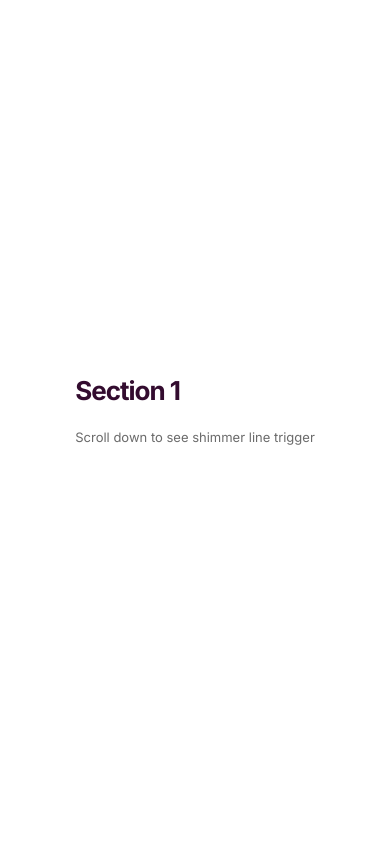
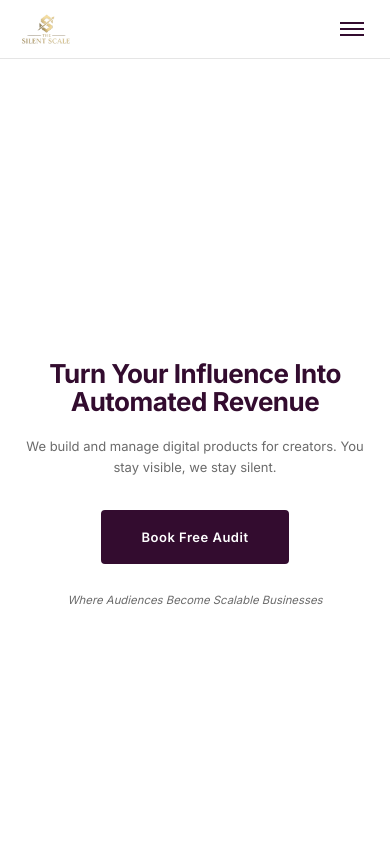
Before and after one commit to jennimmartin/the-silent-scale, a React (Vite) app: page / in a window 390 px wide. Shown: the top 844 px of the page. Built offline with nearby package versions, Linux system fonts and the light colour scheme.

Commit message:
Hero and Logo added

```diff
--- a/src/App.jsx
+++ b/src/App.jsx
@@ -1,4 +1,6 @@
-import { useState } from "react";
+import Nav from "./components/Nav";
+import Hero from "./components/Hero";
+
 import Footer from "./components/Footer";
 import ShimmerLine from "./components/ShimmerLine";
 
@@ -7,6 +9,8 @@ import "./index.css";
 function App() {
   return (
     <>
+      <Nav />
+      <Hero />
       {/* Test Section 1 */}
       <section
         style={{
--- /dev/null
+++ b/src/components/Hero.jsx
@@ -0,0 +1,36 @@
+export default function Hero() {
+  const handleScroll = (e, targetId) => {
+    e.preventDefault();
+    const element = document.querySelector(targetId);
+    if (element) {
+      element.scrollIntoView({ behavior: "smooth" });
+    }
+  };
+
+  return (
+    <section id="home" className="hero">
+      <div className="hero-content">
+        <h1 className="hero-title">
+          Turn Your Influence Into Automated Revenue
+        </h1>
+
+        <p className="hero-subtitle">
+          We build and manage digital products for creators. You stay visible,
+          we stay silent.
+        </p>
+
+        <a
+          href="#apply"
+          className="btn hero-cta"
+          onClick={(e) => handleScroll(e, "#apply")}
+        >
+          Book Free Audit
+        </a>
+
+        <p className="hero-tagline">
+          Where Audiences Become Scalable Businesses
+        </p>
+      </div>
+    </section>
+  );
+}
--- /dev/null
+++ b/src/components/Nav.jsx
@@ -0,0 +1,60 @@
+import { useState } from "react";
+
+export default function Nav() {
+  const [isOpen, setIsOpen] = useState(false);
+
+  const handleScroll = (e, targetId) => {
+    e.preventDefault();
+    const element = document.querySelector(targetId);
+    if (element) {
+      element.scrollIntoView({ behavior: "smooth" });
+      setIsOpen(false);
+    }
+  };
+
+  return (
+    <nav className="nav">
+      <div className="nav-content">
+        <a
+          href="#home"
+          className="nav-logo-link"
+          onClick={(e) => handleScroll(e, "#home")}
+        >
+          <img
+            src="/logo.png"
+            alt="The Silent Scale"
+            className="nav-logo-img"
+          />
+        </a>
+
+        <button
+          className="nav-toggle"
+          onClick={() => setIsOpen(!isOpen)}
+          aria-label="Toggle menu"
+        >
+          <span className={isOpen ? "nav-toggle-icon open" : "nav-toggle-icon"}>
+            <span></span>
+            <span></span>
+            <span></span>
+          </span>
+        </button>
+
+        <div className={isOpen ? "nav-links open" : "nav-links"}>
+          <a href="#services" onClick={(e) => handleScroll(e, "#services")}>
+            Services
+          </a>
+          <a href="#case-study" onClick={(e) => handleScroll(e, "#case-study")}>
+            Case Study
+          </a>
+          <a
+            href="#apply"
+            onClick={(e) => handleScroll(e, "#apply")}
+            className="nav-cta"
+          >
+            Apply
+          </a>
+        </div>
+      </div>
+    </nav>
+  );
+}
--- a/src/index.css
+++ b/src/index.css
@@ -509,6 +509,244 @@ ul {
 }
 
 /* ===================================
+   NAVIGATION
+   =================================== */
+
+.nav {
+  position: fixed;
+  top: 0;
+  left: 0;
+  right: 0;
+  background: var(--white);
+  border-bottom: 1px solid var(--grey-300);
+  z-index: 1000;
+  padding: 1.25rem 2.5rem;
+}
+
+.nav-content {
+  max-width: var(--max-width);
+  margin: 0 auto;
+  display: flex;
+  justify-content: space-between;
+  align-items: center;
+}
+
+.nav-logo-link {
+  display: block;
+  text-decoration: none;
+  transition: var(--transition);
+}
+
+.nav-logo-link:hover {
+  opacity: 0.8;
+}
+
+.nav-logo-img {
+  height: 40px;
+  width: auto;
+  display: block;
+}
+
+@media (max-width: 768px) {
+  .nav-logo-img {
+    height: 32px;
+  }
+}
+
+.nav-links {
+  display: flex;
+  gap: 2.5rem;
+  align-items: center;
+}
+
+.nav-links a {
+  font-size: 0.875rem;
+  color: var(--grey-600);
+  text-decoration: none;
+  font-weight: 500;
+  transition: var(--transition);
+}
+
+.nav-links a:hover {
+  color: var(--primary-600);
+}
+
+.nav-cta {
+  color: var(--primary-600) !important;
+  font-weight: 600 !important;
+}
+
+.nav-cta:hover {
+  color: var(--primary-500) !important;
+}
+
+/* Mobile Toggle Button */
+.nav-toggle {
+  display: none;
+  background: none;
+  border: none;
+  cursor: pointer;
+  padding: 0.5rem;
+}
+
+.nav-toggle-icon {
+  display: flex;
+  flex-direction: column;
+  gap: 4px;
+  width: 24px;
+}
+
+.nav-toggle-icon span {
+  display: block;
+  height: 2px;
+  background: var(--primary-600);
+  transition: var(--transition);
+}
+
+.nav-toggle-icon.open span:nth-child(1) {
+  transform: rotate(45deg) translate(5px, 5px);
+}
+
+.nav-toggle-icon.open span:nth-child(2) {
+  opacity: 0;
+}
+
+.nav-toggle-icon.open span:nth-child(3) {
+  transform: rotate(-45deg) translate(7px, -6px);
+}
+
+/* Mobile Styles */
+@media (max-width: 768px) {
+  .nav {
+    padding: 1rem 1.5rem;
+  }
+
+  .nav-toggle {
+    display: block;
+  }
+
+  .nav-links {
+    position: fixed;
+    top: 60px;
+    left: 0;
+    right: 0;
+    background: var(--white);
+    flex-direction: column;
+    gap: 0;
+    padding: 2rem 1.5rem;
+    border-bottom: 1px solid var(--grey-300);
+    transform: translateY(-100%);
+    opacity: 0;
+    visibility: hidden;
+    transition: var(--transition);
+  }
+
+  .nav-links.open {
+    transform: translateY(0);
+    opacity: 1;
+    visibility: visible;
+  }
+
+  .nav-links a {
+    padding: 1rem 0;
+    width: 100%;
+    text-align: center;
+    border-bottom: 1px solid var(--grey-100);
+  }
+
+  .nav-links a:last-child {
+    border-bottom: none;
+  }
+}
+
+/* Add padding to body so content doesn't hide under fixed nav */
+body {
+  padding-top: 60px;
+}
+
+/* ===================================
+   HERO SECTION
+   =================================== */
+
+.hero {
+  min-height: 100vh;
+  display: flex;
+  align-items: center;
+  justify-content: center;
+  background: var(--white);
+  padding: 6rem 2.5rem 4rem;
+  text-align: center;
+}
+
+.hero-content {
+  max-width: 800px;
+  margin: 0 auto;
+}
+
+.hero-title {
+  font-size: 4rem;
+  font-weight: 700;
+  color: var(--primary-600);
+  line-height: 1.1;
+  margin-bottom: 1.5rem;
+  letter-spacing: -0.02em;
+}
+
+.hero-subtitle {
+  font-size: 1.25rem;
+  color: var(--grey-600);
+  line-height: 1.6;
+  margin-bottom: 2.5rem;
+  max-width: 600px;
+  margin-left: auto;
+  margin-right: auto;
+}
+
+.hero-cta {
+  display: inline-block;
+  margin-bottom: 2rem;
+}
+
+.hero-tagline {
+  font-size: 0.875rem;
+  color: var(--grey-600);
+  font-style: italic;
+  font-weight: 400;
+}
+
+/* Tablet */
+@media (max-width: 992px) {
+  .hero-title {
+    font-size: 3rem;
+  }
+
+  .hero-subtitle {
+    font-size: 1.125rem;
+  }
+}
+
+/* Mobile */
+@media (max-width: 768px) {
+  .hero {
+    padding: 5rem 1.5rem 3rem;
+  }
+
+  .hero-title {
+    font-size: 2.5rem;
+  }
+
+  .hero-subtitle {
+    font-size: 1rem;
+  }
+}
+
+@media (max-width: 480px) {
+  .hero-title {
+    font-size: 2rem;
+  }
+}
+
+/* ===================================
    FOOTER
    =================================== */
 
```
Also changed, not shown: public/logo.png (added), 1 other file (tests, documents, lock files or other folders).
